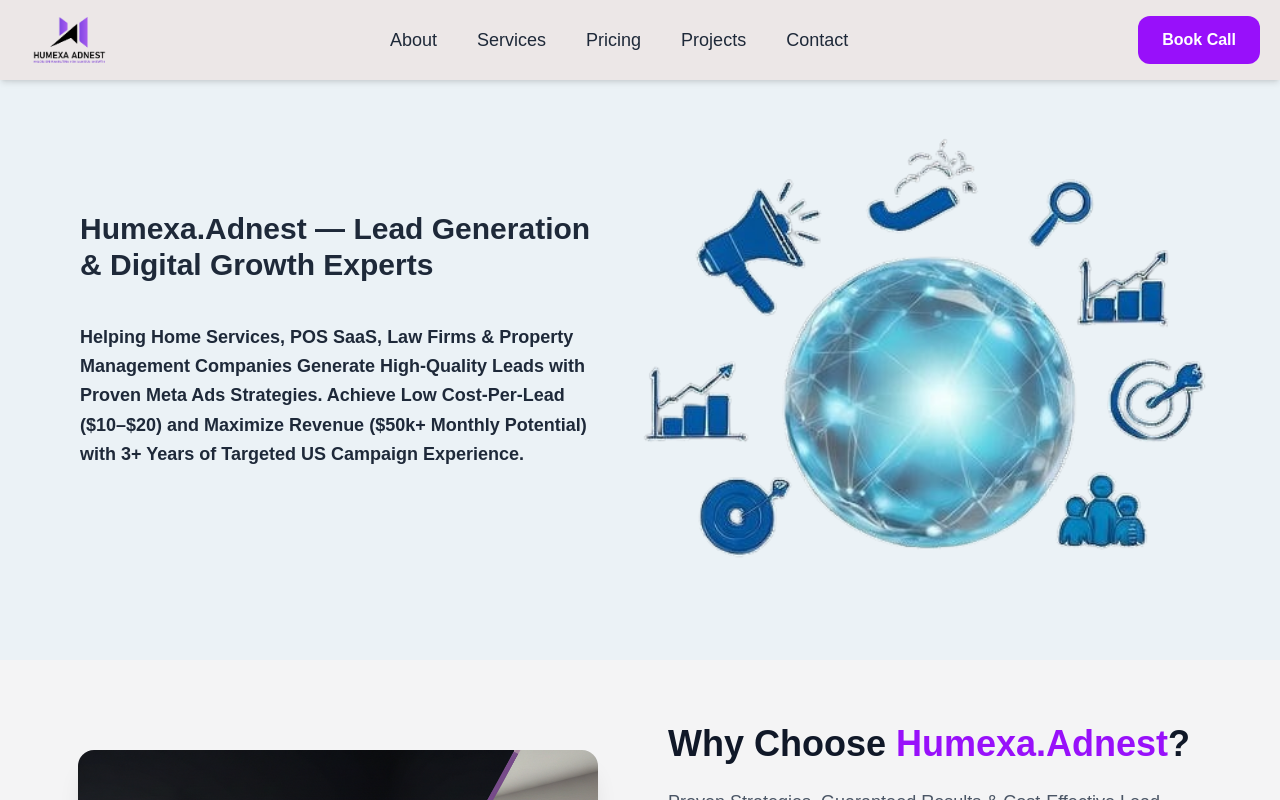
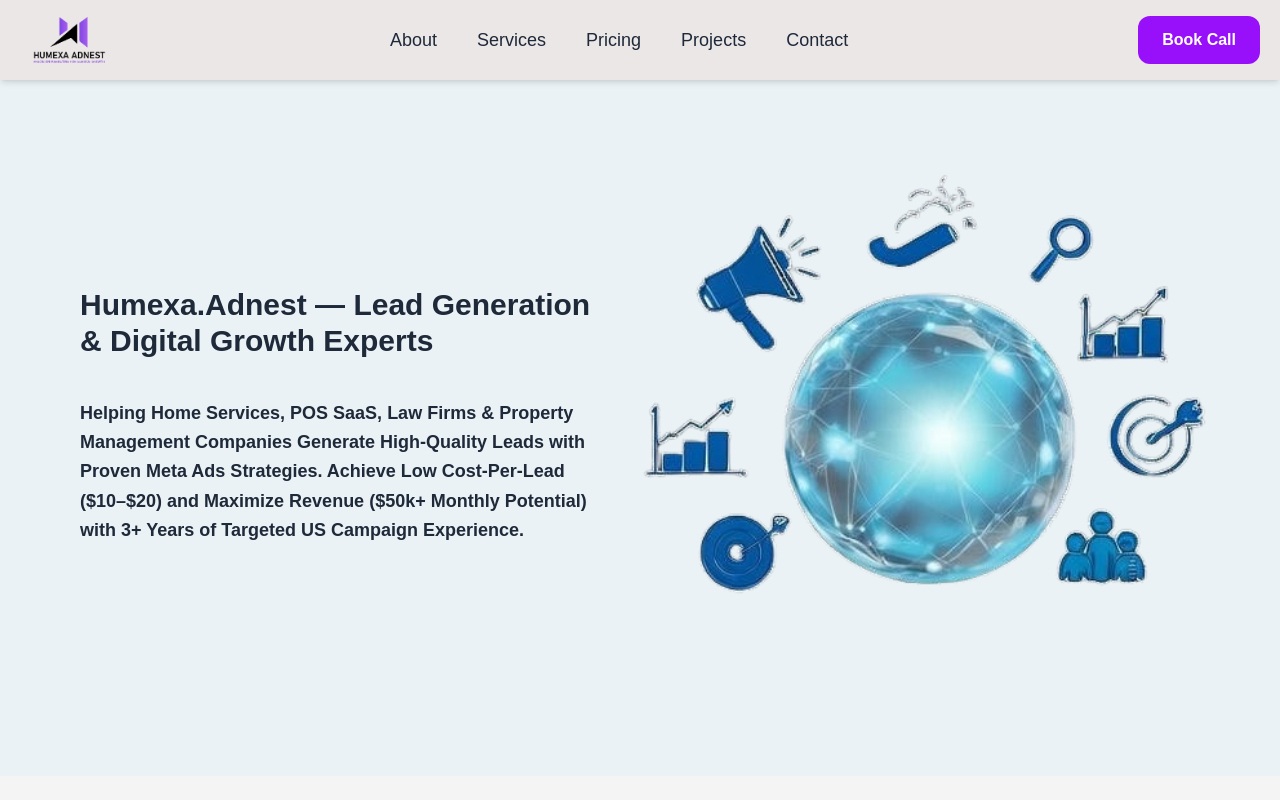
Before and after one commit to smabdullah958/humexaadnestPortfolio, a Next.js app: page / in a window 1280 px wide. Shown: the top 800 px of the page. Built offline with nearby package versions, Linux system fonts and the light colour scheme.

Commit message:
fix: adjust height of home page container for improved layout

```diff
--- a/Components/HomePage.jsx
+++ b/Components/HomePage.jsx
@@ -3,7 +3,7 @@
 const HomePage=()=>{
   return (
     <div  id="home">
-      <div   className="relative min-h-screen xl:min-h-[80vh] 2xl:min-h-[70vh] flex items-center justify-center overflow-hidden pt-10 md:pt-0 pb-5 md:pb-0 bg-[#ebf2f6] mt-5">
+      <div   className="relative h-[90vh] xl:min-h-[80vh] 2xl:min-h-[70vh] flex items-center justify-center  overflow-hidden pt-10 md:pt-0 pb-5 md:pb-0 bg-[#ebf2f6] mt-14">
       <div
         className="absolute inset-0 bg-contain bg-right bg-no-repeat h-[80vh] mt-24 sm:mr-10 rounded-2xl"
          style={{
```
